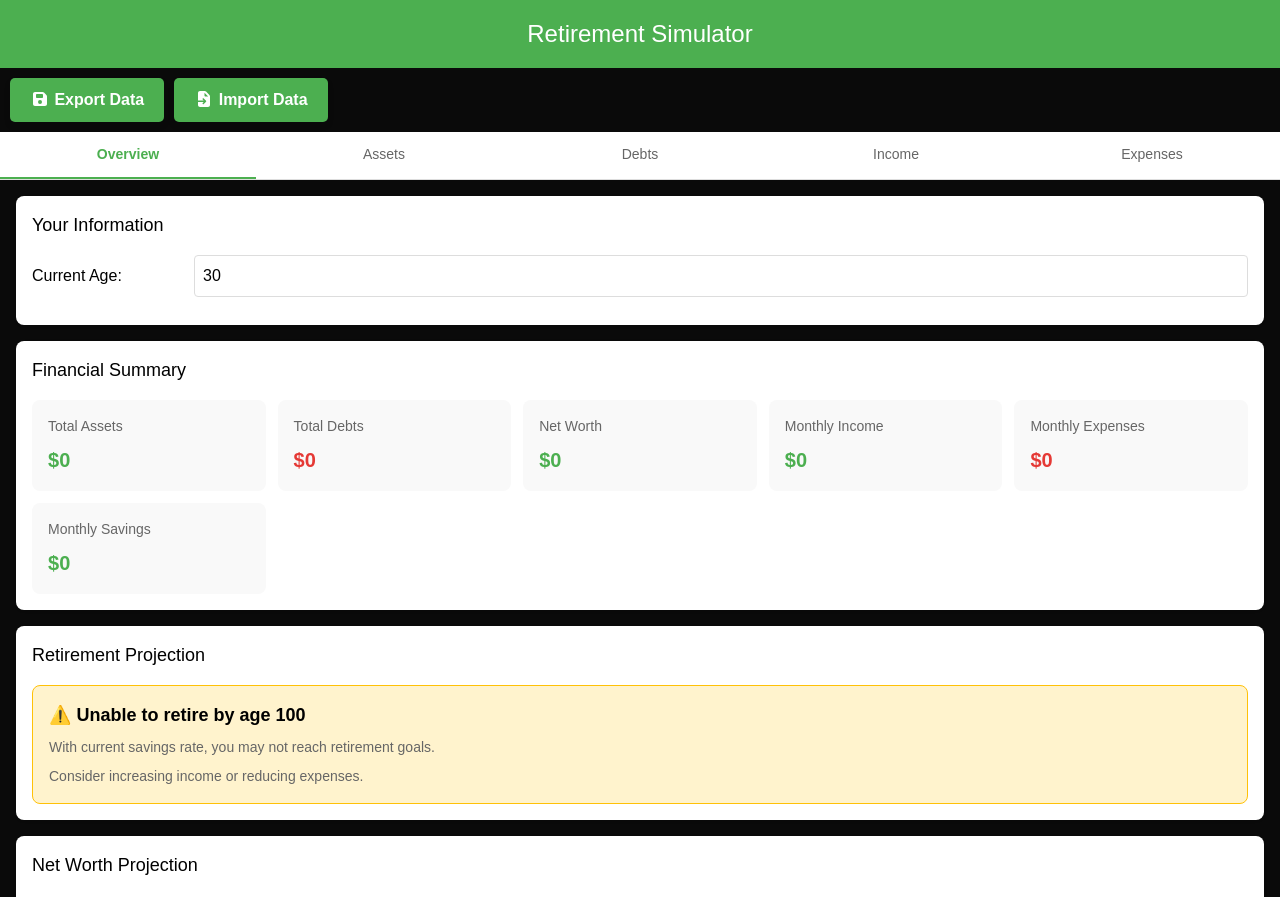
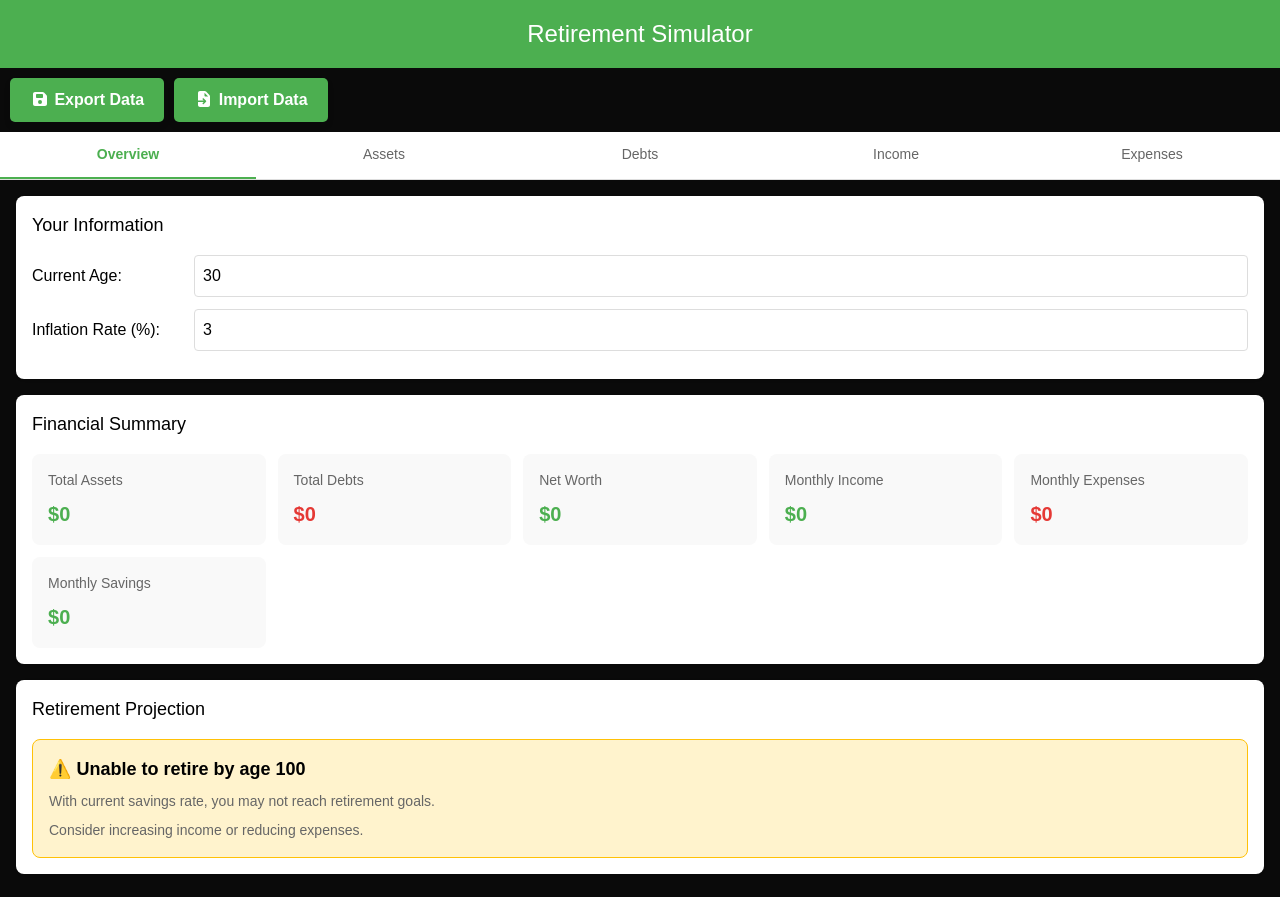
Before and after one commit to mhant/When-Can-I-Retire, a Next.js app: page / in a window 1280 px wide. Shown: the top 897 px of the page. Built offline with nearby package versions, Linux system fonts and the light colour scheme.

Commit message:
added multi-graph but has bugs

```diff
--- a/src/app/page.tsx
+++ b/src/app/page.tsx
@@ -6,8 +6,15 @@ import { FontAwesomeIcon } from '@fortawesome/react-fontawesome';
 import { faDownload, faFileImport, faMagnifyingGlass, faSave } from '@fortawesome/free-solid-svg-icons';
 import { AssetDebt, IncomeExpense } from './types';
 import MonthlyExpensesIncome from './expensesIncome';
-import { Asset } from 'next/font/google';
 import AssetsDebts from './assetsDebts';
+
+interface RetirementDataPoint {
+  age: number;
+  netWorth0: number;
+  netWorth5: number;
+  netWorth10: number;
+  netWorth15: number;
+}
 
 export default function Home() {
   const fileInputRef = useRef<HTMLInputElement>(null);
@@ -174,29 +181,28 @@ export default function Home() {
     }, 0);
   };
 
-  const getActiveExpensesAtAge = (age: number, retirementAge: number | null = null) => {
+  const getActiveExpensesAtAge = (age: number, years: number, retirementAge: number | null = null, inflation: number | null) => {
     return expenses.reduce((sum, expense) => {
-      if (expense.endsAtRetirement && retirementAge && age > retirementAge) return sum;
-      return sum + expense.value;
+      const inflationEst = (inflation ? Math.pow(inflation + 1, years) : 1)
+      if (expense.endsAtRetirement && retirementAge && age > retirementAge) return sum * inflationEst;
+      return (sum + expense.value) * inflationEst;
     }, 0);
   };
 
-  const getCostWithInflation = (baseCost: number, inflationRate: number, years: number) => {
-    return baseCost * years /** * (1 + inflationRate)**/;
-  };
   // Calculate retirement projection
   const retirementData = useMemo(() => {
     const age = parseInt(currentAge) || 30;
     const inflation = (parseFloat(inflationRate) || 3) / 100;
 
-    let currentNetWorth = netWorth;
-    let projectedAge = age;
+    var currentNetWorth = netWorth;
+    var projectedAge = age;
     const maxAge = 110;
-    const dataPoints = [];
-    // const costWithInflation = getCostWithInflation(((totalMonthlyExpenses) * 12), inflation, (maxAge - age));
+    const dataPoints: RetirementDataPoint[] = new Array<RetirementDataPoint | undefined>(maxAge - age + 21).fill(undefined).map((_, i) => ({ age: 0, netWorth0: 0, netWorth5: 0, netWorth10: 0, netWorth15: 0 }));
+
     const baseCost = (totalMonthlyExpenses) * 12;
     const yearsToMaxAge = maxAge - age;
-    let retirementAge = Math.ceil(
+    // const baseCostWithInflation = baseCost * yearsToMaxAge * (Math.pow(1 + inflation, yearsToMaxAge / 10));
+    var retirementAge = Math.ceil(
       (
         (baseCost * yearsToMaxAge) -
         (currentNetWorth - totalDebts)
@@ -204,25 +210,61 @@ export default function Home() {
       /
       ((totalMonthlyIncome) * 12)
     ) + age;
-    for (let year = 0; projectedAge <= maxAge; year++, projectedAge++) {
-      const activeIncome = getActiveIncomeAtAge(projectedAge, retirementAge);
-      const activeExpenses = getActiveExpensesAtAge(projectedAge, retirementAge);
-      const adjustedMonthlySavings = activeIncome - activeExpenses;
+    const initialRetirementAge = retirementAge;
+    for (let i = 0; i < 4; i++) {
+      retirementAge += 5;
+      let currentTotalWorth = (currentNetWorth - totalDebts);
+      projectedAge = age;
+      for (let year = 0; projectedAge <= maxAge; year++) {
+        projectedAge++;
+        const activeIncome = getActiveIncomeAtAge(projectedAge, retirementAge);
+        const activeExpenses = getActiveExpensesAtAge(projectedAge, year, retirementAge, inflation);
+        const adjustedMonthlySavings = activeIncome - activeExpenses;
+        currentTotalWorth += adjustedMonthlySavings * 12;
+        let currPoint = dataPoints[year];
+        if (currentTotalWorth > 0) {
+          switch (i) {
+            case 0:
+              currPoint.netWorth0 = currentTotalWorth;
+              break;
+            case 1:
+              currPoint.netWorth5 = currentTotalWorth;
+              break;
+            case 2:
+              currPoint.netWorth10 = currentTotalWorth;
+              break;
+            case 3:
+              currPoint.netWorth15 = currentTotalWorth;
+              break;
+          }
+          currPoint.age = projectedAge;
+        }
+        else {
+          break;
+        }
 
-      currentNetWorth += adjustedMonthlySavings * 12;
-      dataPoints.push({
-        age: projectedAge,
-        netWorth: Math.round(currentNetWorth),
-        canRetire: false
-      });
+      }
     }
+    let trimmeDataPoints = dataPoints.filter(dp => dp != null && dp.age !== 0);
 
     return {
-      canRetire: retirementAge !== null,
-      retirementAge,
-      dataPoints
+      canRetire: initialRetirementAge !== null,
+      retirementAge: initialRetirementAge,
+      dataPoints: trimmeDataPoints
     };
   }, [currentAge, inflationRate, netWorth, incomes, expenses, assets, debts]);
+
+  const checkGraphDataValidity = (dataPoints: RetirementDataPoint[]) => {
+    if (!dataPoints || dataPoints.length === 0) {
+      return false;
+    }
+    for (const point of dataPoints) {
+      if (point == null) {
+        return false;
+      }
+    }
+    return true;
+  };
 
   return (
     <div className="app">
@@ -290,7 +332,7 @@ export default function Home() {
                   placeholder="30"
                 />
               </div>
-              {/* <div className="input-row">
+              <div className="input-row">
                 <label>Inflation Rate (%):</label>
                 <input
                   type="number"
@@ -299,7 +341,7 @@ export default function Home() {
                   placeholder="3"
                   step="0.1"
                 />
-              </div> */}
+              </div>
             </section>
 
             <section className="section">
@@ -342,9 +384,6 @@ export default function Home() {
                 <div className="retirement-result success">
                   <div className="retirement-title">🎉 You can retire at age:</div>
                   <div className="retirement-age">{retirementData?.retirementAge}</div>
-                  <div className="retirement-subtext">
-                    Monthly retirement expenses: ${getActiveExpensesAtAge(parseInt(currentAge), parseInt(currentAge ?? "0")).toLocaleString()}
-                  </div>
                 </div>
               ) : (
                 <div className="retirement-result warning">
@@ -359,7 +398,7 @@ export default function Home() {
               )}
             </section>
 
-            {retirementData.dataPoints.length > 0 && (
+            {checkGraphDataValidity(retirementData.dataPoints) && (
               <section className="section">
                 <h2>Net Worth Projection</h2>
                 <ResponsiveContainer width="100%" height={300}>
@@ -379,7 +418,9 @@ export default function Home() {
                       labelFormatter={(label) => `Age: ${label}`}
                     />
                     <Legend />
-                    <Line type="monotone" dataKey="netWorth" stroke="#4CAF50" strokeWidth={2} name="Net Worth" />
+                    <Line type="monotone" dataKey="netWorth0" stroke="#4CAF50" strokeWidth={2} name="Net Worth Earliest" />
+                    <Line type="monotone" dataKey="netWorth5" stroke="#a2b9bc" strokeWidth={2} name="Net Worth +5 Retirement" />
+                    <Line type="monotone" dataKey="netWorth10" stroke="#878f99" strokeWidth={2} name="Net Worth +10 Returement" />
                   </LineChart>
                 </ResponsiveContainer>
               </section>
```
